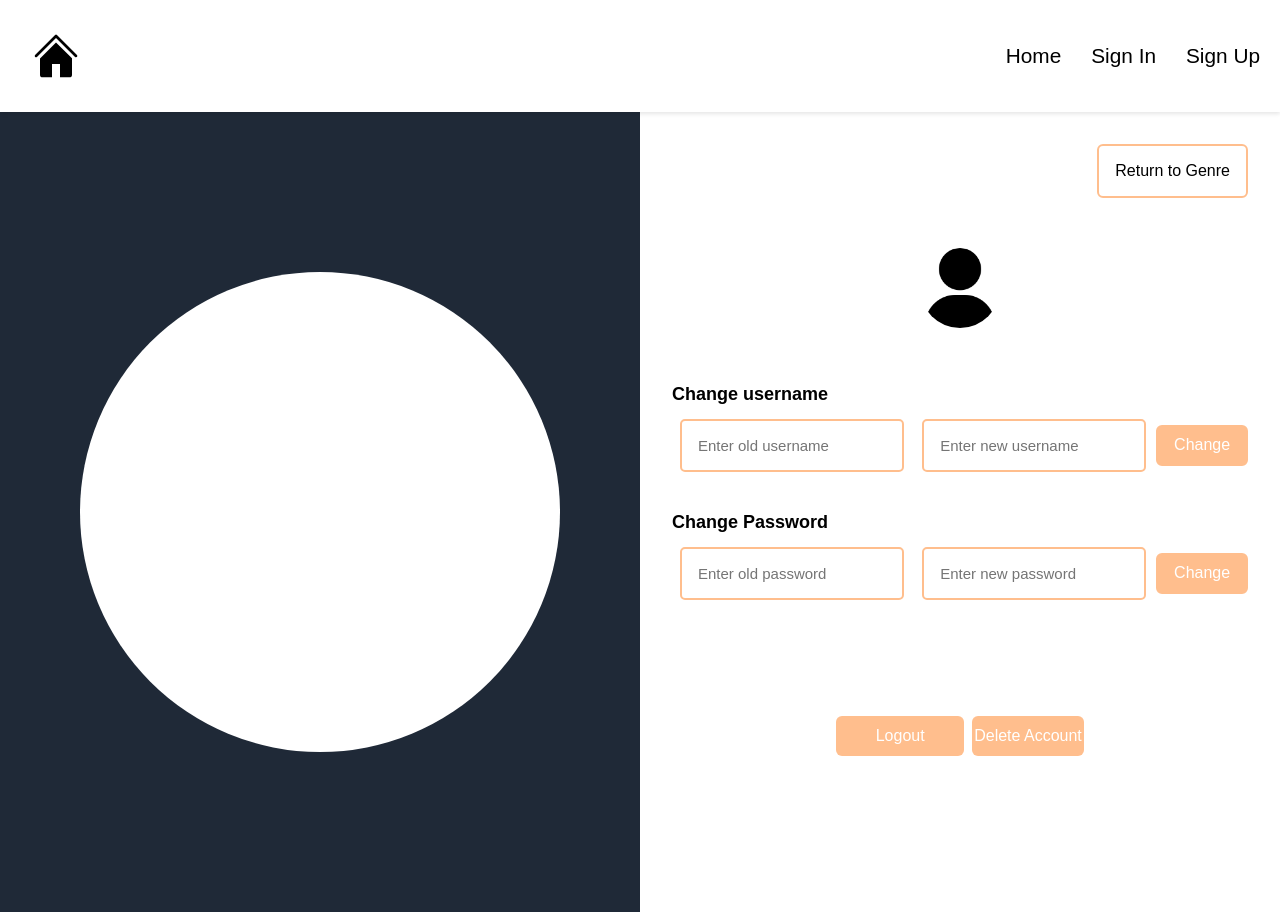
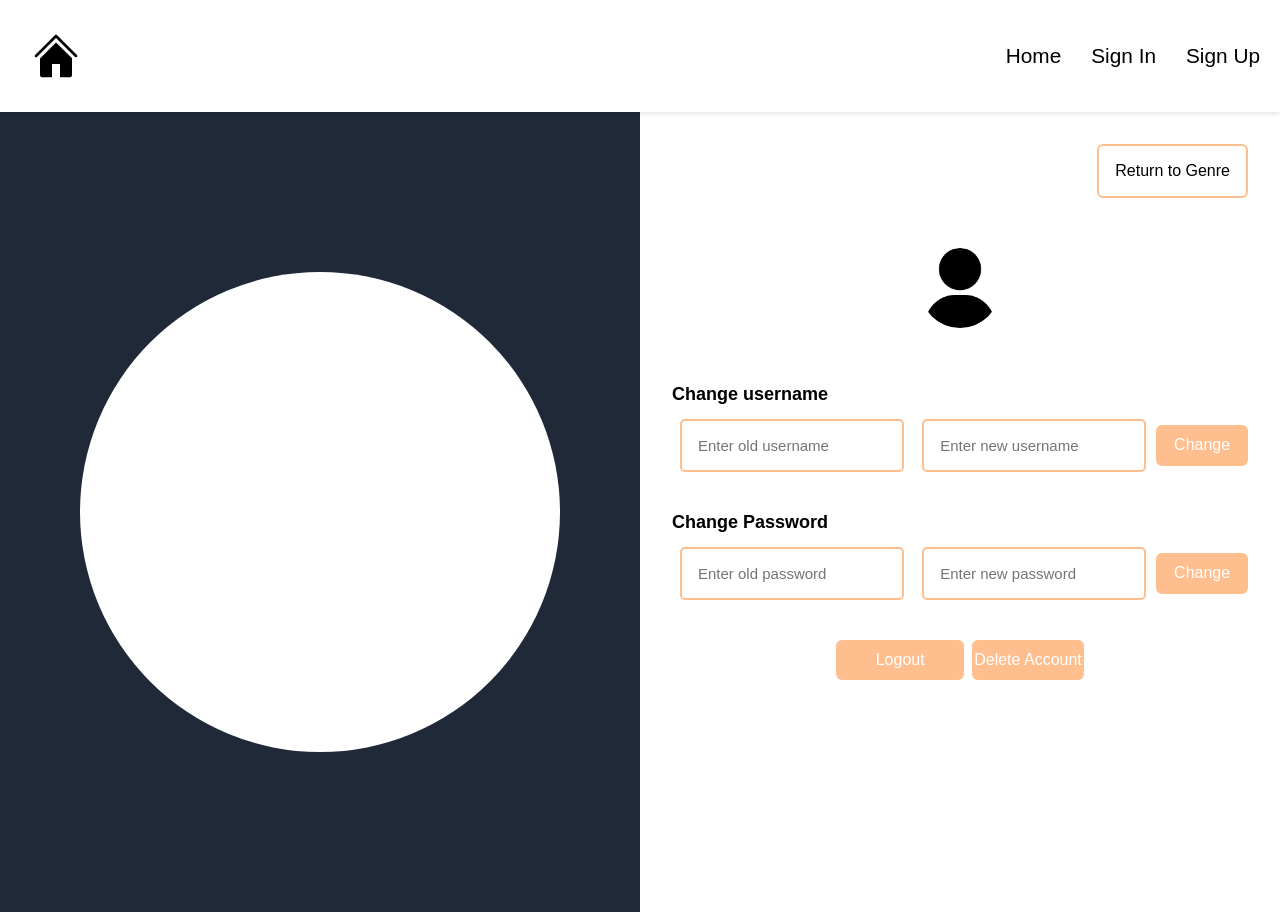
Before and after one commit to Szoph/Hangman, a Next.js app: page /profile in a window 1280 px wide. Built offline with nearby package versions, Linux system fonts and the light colour scheme; a web font is replaced by a local one.

Commit message:
H-22 User Authentication Update

```diff
--- a/app/components/ProfileComponents/AccountOptions.tsx
+++ b/app/components/ProfileComponents/AccountOptions.tsx
@@ -1,24 +1,28 @@
 "use client";
 
+import { useState, useEffect } from "react";
 import { useRouter } from "next/navigation";
-import { useDispatch } from 'react-redux';
+import { useDispatch } from "react-redux";
 import { AppDispatch, useAppSelector } from "@/redux/user/store";
 import AuthClient from "@/utils/clients/authenticationClient";
 import { logOut, deleteAccount } from "@/redux/auth/auth-slice";
 
 const AccountOptions = () => {
   const dispatch = useDispatch<AppDispatch>();
-  const user = useAppSelector((state) => state.authentication.value.username)
+  const user = useAppSelector((state) => state.authentication.value.username);
   const router = useRouter();
+  const [process, setProcess] = useState<boolean>(false);
+  const [processMessage, setProcessMessage] = useState<string>("Logging Out!");
 
   const handleLogout = () => {
-    console.log("Log out user");
-    // dispatch(logOut())
-    // router.push("/");
+    AuthClient.signOutUser();
+    dispatch(logOut());
+
+    setProcess(true);
+    setProcessMessage("Logging out!");
   };
 
   const handleDeleteAccount = async () => {
-    console.log("Delete account")
     const deleteProcess = await AuthClient.deleteUser(user);
     if (!deleteProcess.success) {
       alert(deleteProcess.message);
@@ -26,11 +30,24 @@ const AccountOptions = () => {
     }
 
     dispatch(deleteAccount());
+    setProcess(true);
+    setProcessMessage("Account Deleted!");
+  };
+
+  useEffect(() => {
+    if (process) {
+      setTimeout(() => {
+        setProcess(false);
         router.push("/");
-  };
+      }, 1000);
+    }
+  }, [process]);
 
   return (
     <div className="account-section">
+      {process && <p className="process-text">{processMessage}</p>}
+
+      <div className="account-options">
         {/* Logout Account */}
         <div
           onClick={handleLogout}
@@ -47,6 +64,7 @@ const AccountOptions = () => {
           <p>Delete Account</p>
         </div>
       </div>
+    </div>
   );
 };
 
--- a/app/components/ProfileComponents/EditProfile.tsx
+++ b/app/components/ProfileComponents/EditProfile.tsx
@@ -57,12 +57,14 @@ const EditProfile = () => {
       type === "username" &&
       profile[oldValue].toLowerCase() !== user.username.toLowerCase()
     ) {
-      alert("Ensure you input your current username, for old username");
+      setErrorMessage("Ensure you input your current username, for old username");
+      setError(true);
       return;
     }
 
     if (profile[oldValue].toLowerCase() === profile[newValue].toLowerCase()) {
-      alert(`${type} mustn't be the same`);
+      setErrorMessage(`${type} mustn't be the same`);
+      setError(true);
       return;
     }
 
--- a/app/components/SignInContainer/SignInComponent.tsx
+++ b/app/components/SignInContainer/SignInComponent.tsx
@@ -66,7 +66,7 @@ const SignInComponent: React.FC = () => {
         setError(false);
       } else if (userSignedIn) {
         setUserSignedIn(false);
-        router.push("/profile");
+        router.push("/genremenu");
       }
 
     }, 1000)
--- a/app/profile/profile.css
+++ b/app/profile/profile.css
@@ -146,9 +146,10 @@
     font-weight: 500;
     height: 12rem;
     display: flex;
+    flex-direction: column;
     align-items: center;
-    justify-content: space-around;
-    gap: 0.5rem;
+    justify-content: space-center;
+    gap: 2rem;
   }
 
   .account-buttons {
@@ -157,6 +158,14 @@
   .account-buttons:hover {
     cursor: pointer;
     opacity: 80%;
+  }
+
+  .account-options {
+    font-weight: 500;
+    display: flex;
+    align-items: center;
+    justify-content: space-around;
+    gap: 0.5rem;
   }
 
   .logout-button {
@@ -203,6 +212,15 @@
     align-items: center;
   }
 
+  .success-text {
+    color: green;
+  }
+
+  .process-text {
+    color: #FFBE8D;
+    font-size: 20px;
+  }
+
   .temp-avatar {
     height: 30em;
     width: 30em;
--- a/utils/clients/authenticationClient.ts
+++ b/utils/clients/authenticationClient.ts
@@ -189,6 +189,13 @@ class AuthClient {
       message: response.message,
     };
   }
+
+  signOutUser(): void {
+    if (typeof window !== "undefined") {
+      localStorage.removeItem("access_token");
+      localStorage.removeItem("persist:root");
+    }
+  }
 }
 
 export default new AuthClient();
```
Lines whose indentation alone changed are shown as unchanged.
